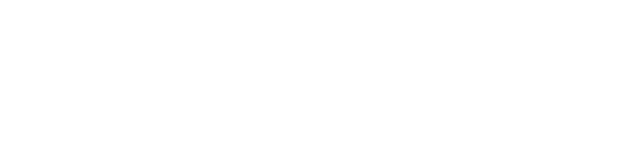
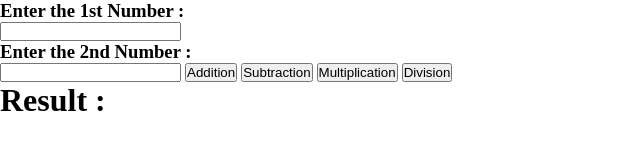
Before and after one commit to Dhananjaythosar/SimpleCalculator, a plain HTML site: page index.html in a window 1280 px wide. Shown: the whole page, without its empty margins (0-640 px from the left). Drawn offline with Linux system fonts and the light colour scheme.

Commit message:
Added required content

```diff
--- a/index.html
+++ b/index.html
@@ -1,12 +1,26 @@
 <!DOCTYPE html>
 <html lang="en">
+
 <head>
     <meta charset="UTF-8">
     <meta name="viewport" content="width=device-width, initial-scale=1.0">
     <link rel="stylesheet" href="style.css">
     <title>SimpleCalculator</title>
 </head>
+
 <body>
-<script src="script.js"></script>
+    <div class="container">
+        <h3>Enter the 1st Number : </h3>
+        <input id="num1-el">
+        <h3>Enter the 2nd Number : </h3>
+        <input id="num2-el">
+        <button onclick="add()">Addition</button>
+        <button onclick="sub()">Subtraction</button>
+        <button onclick="mul()">Multiplication</button>
+        <button onclick="div()">Division</button>
+        <h1 id="res-el">Result :</h1>
+    </div>
+    <script src="script.js"></script>
 </body>
+
 </html>
```
